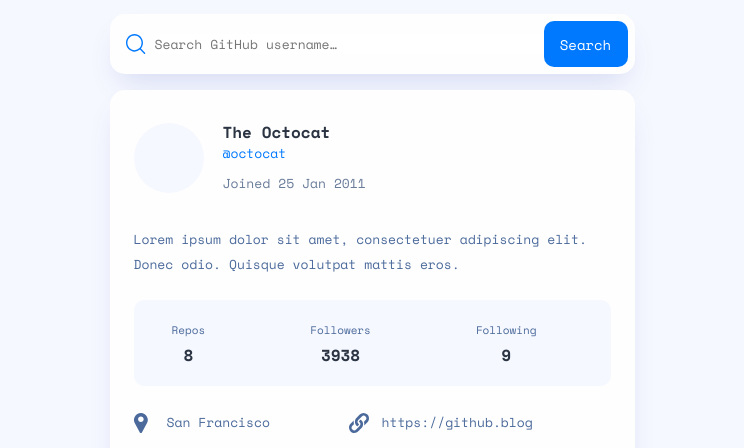
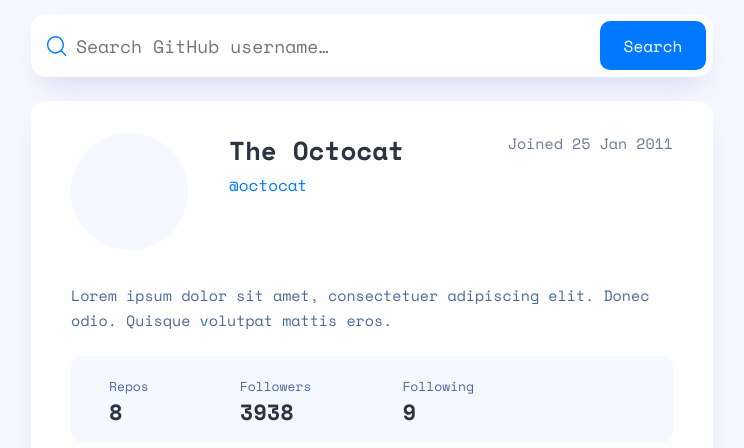
Before and after one commit to cjoak1028/github-user-search-app, a plain HTML site: page index.html in a window 1280 px wide. Shown: the part 187-635 px from the top of the page, without its empty margins (268-1012 px from the left). Drawn offline with nearby package versions, Linux system fonts and the light colour scheme.

Commit message:
made tablet view responsive

```diff
--- a/style.css
+++ b/style.css
@@ -179,7 +179,6 @@ h3, h4 {
     display: flex;
     align-items: center;
     column-gap: 1.9rem;
-    line-height: 2.1rem;
 }
 
 .user-profile__text {
@@ -188,7 +187,7 @@ h3, h4 {
     flex-wrap: wrap;
     justify-content: space-between;
     row-gap: .9rem;
-    column-gap: 19rem;
+    column-gap: 14rem;
 }
 
 .user-profile__photo {
@@ -198,6 +197,10 @@ h3, h4 {
     /*test*/
     background-color: var(--c-blue-lightest-l);
     /******/
+}
+
+.user-wrapper {
+    line-height: 2.1rem;
 }
 
 .user-name {
@@ -274,14 +277,92 @@ h3, h4 {
 }
 
 @media only screen and (min-width: 36em) {
+    .btn {
+        font-size: 1.6rem;
+        width: 10.6rem;
+    }
+
     .container {
         max-width: 57.3rem;
         margin-top: 14rem;
         margin-bottom: 14rem;
     }
 
+    .form-group {
+        margin-bottom: 2.4rem;
+    }
+
+    .form-control {
+        font-size: 1.8rem;
+    }
+
+    .profile-container {
+        padding: 3.2rem 4rem 4.8rem;
+    }
+
+    .user-profile__photo {
+        width: 11.7rem;
+        height: 11.7rem;
+    }
+
+    .user-profile__summary {
+        line-height: 2.1rem;
+        column-gap: 4.1rem;
+    }
+
+    .user-profile__text {
+        row-gap: 0rem;
+    }
+
+    .user-wrapper {
+        line-height: 3.5rem;
+    }
+
+    .user-name {
+        font-size: 2.6rem;
+    }
+
+    .user-id {
+        font-size: 1.6rem;
+    }
+
+    .user-date-joined {
+        font-size: 1.5rem;
+    }
+
+    .user-description {
+        font-size: 1.5rem;
+    }
+
+    .user-stat {
+        text-align: left;
+    }
+
+    .stat-label {
+        font-size: 1.3rem;
+    }
+
+    .stat-data {
+        font-size: 2.2rem;
+    }
+
     .grid-items {
         grid-template-columns: 1fr 1fr;
         grid-template-rows: 1fr 1fr;
+        font-size: 1.5rem;
     }
 }
+
+@media only screen and (min-width: 48em) {
+    .container {
+        max-width: 73rem;
+    }
+
+    .user-profile__summary {
+        align-items: flex-start;
+    }
+
+    .user-profile__text {
+        column-gap: 10rem;
+    }
+}
```
